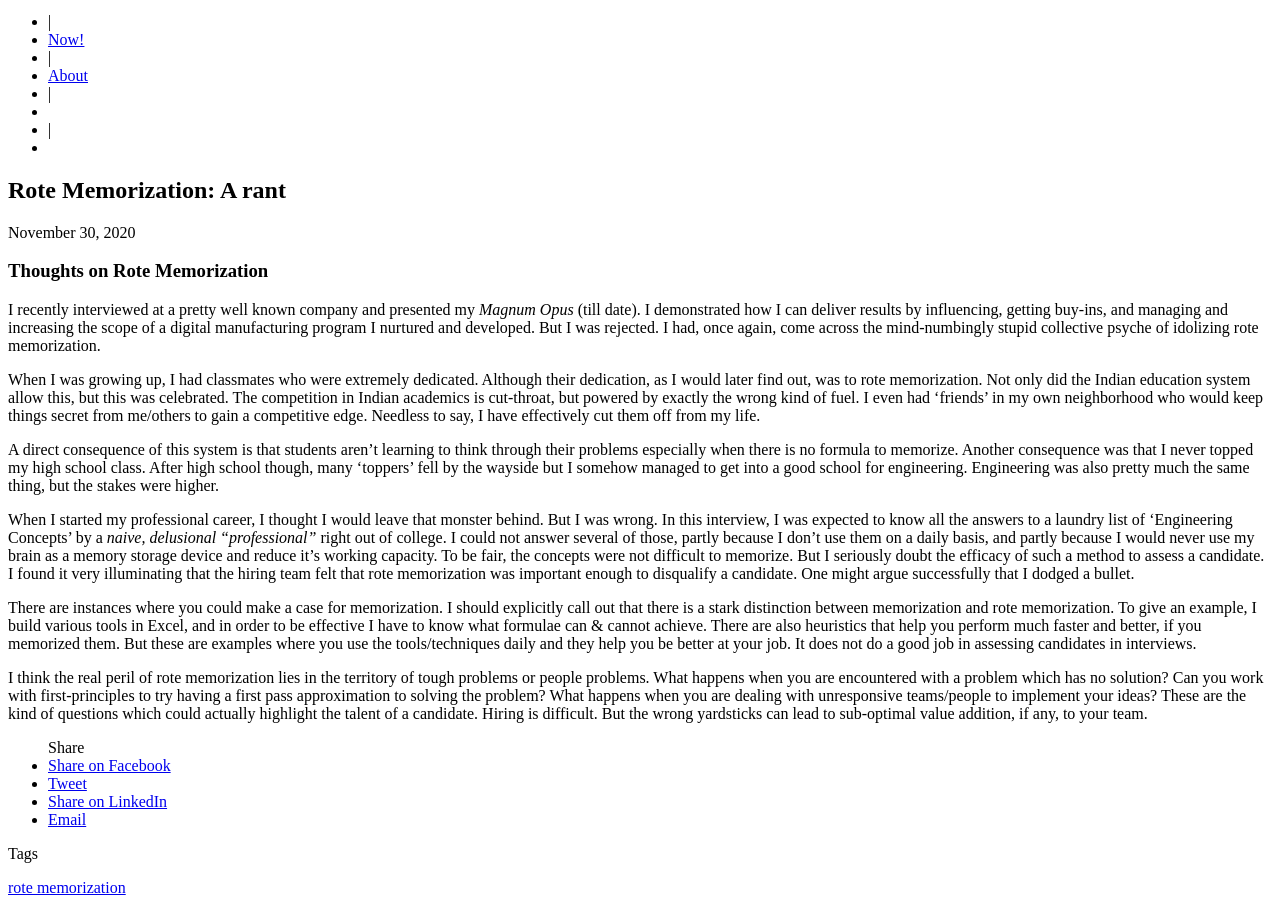
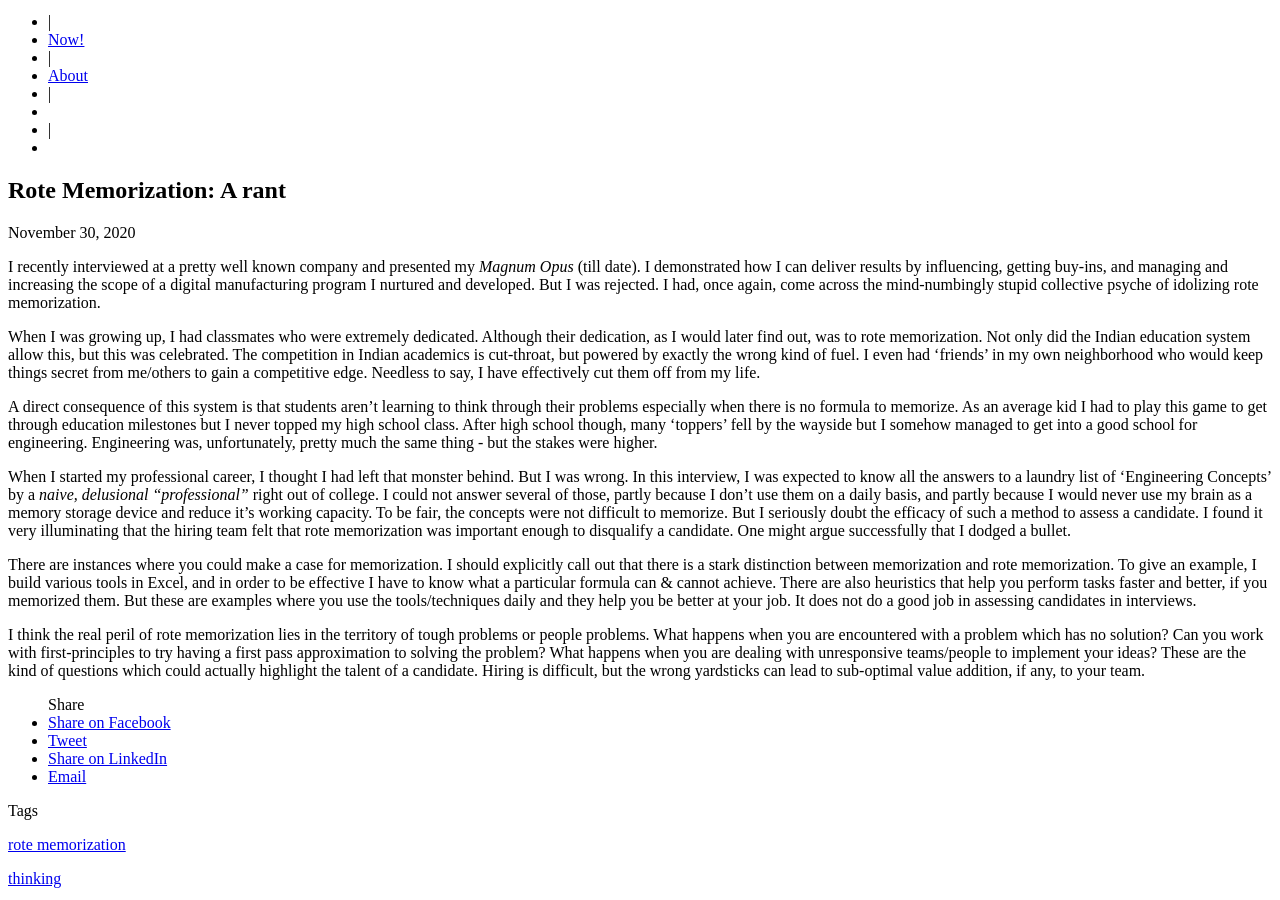
Before and after one commit to nachiketad/nachiketad.github.io, a Jekyll site: the page built from _posts/2020-11-30-Rote-Memorization.md, in a window 1280 px wide and 900 px high, scrolled down 379 px. Built offline with Jekyll 4.4.1, drawn with Linux system fonts in a browser that asks for light colours.

Commit message:
formatting, grammar

```diff
--- a/_posts/2020-11-30-Rote-Memorization.md
+++ b/_posts/2020-11-30-Rote-Memorization.md
@@ -5,16 +5,14 @@
 permalink: /rote-memorization
 ---
 
-# Thoughts on Rote Memorization
 I recently interviewed at a pretty well known company and presented my _Magnum Opus_ (till date). I demonstrated how I can deliver results by influencing, getting buy-ins, and managing and increasing the scope of a digital manufacturing program I nurtured and developed. But I was rejected. I had, once again, come across the mind-numbingly stupid collective psyche of idolizing rote memorization.
 
 When I was growing up, I had classmates who were extremely dedicated. Although their dedication, as I would later find out, was to rote memorization. Not only did the Indian education system allow this, but this was celebrated. The competition in Indian academics is cut-throat, but powered by exactly the wrong kind of fuel. I even had 'friends' in my own neighborhood who would keep things secret from me/others to gain a competitive edge. Needless to say, I have effectively cut them off from my life.
 
-A direct consequence of this system is that students aren't learning to think through their problems especially when there is no formula to memorize. Another consequence was that I never topped my high school class. After high school though, many 'toppers' fell by the wayside but I somehow managed to get into a good school for engineering. Engineering was also pretty much the same thing, but the stakes were higher.
+A direct consequence of this system is that students aren't learning to think through their problems especially when there is no formula to memorize. As an average kid I had to play this game to get through education milestones but I never topped my high school class. After high school though, many 'toppers' fell by the wayside but I somehow managed to get into a good school for engineering. Engineering was, unfortunately, pretty much the same thing - but the stakes were higher.
 
-When I started my professional career, I thought I would leave that monster behind. But I was wrong. In this interview, I was expected to know all the answers to a laundry list of 'Engineering Concepts' by a _naive, delusional "professional"_ right out of college. I could not answer several of those, partly because I don't use them on a daily basis, and partly because I would never use my brain as a memory storage device and reduce it's working capacity. To be fair, the concepts were not difficult to memorize. But I seriously doubt the efficacy of such a method to assess a candidate. I found it very illuminating that the hiring team felt that rote memorization was important enough to disqualify a candidate. One might argue successfully that I dodged a bullet.
+When I started my professional career, I thought I had left that monster behind. But I was wrong. In this interview, I was expected to know all the answers to a laundry list of 'Engineering Concepts' by a _naive, delusional "professional"_ right out of college. I could not answer several of those, partly because I don't use them on a daily basis, and partly because I would never use my brain as a memory storage device and reduce it's working capacity. To be fair, the concepts were not difficult to memorize. But I seriously doubt the efficacy of such a method to assess a candidate. I found it very illuminating that the hiring team felt that rote memorization was important enough to disqualify a candidate. One might argue successfully that I dodged a bullet.
 
-There are instances where you could make a case for memorization. I should explicitly call out that there is a stark distinction between memorization and rote memorization. To give an example, I build various tools in Excel, and in order to be effective I have to know what formulae can & cannot achieve. There are also heuristics that help you perform much faster and better, if you memorized them. But these are examples where you use the tools/techniques daily and they help you be better at your job. It does not do a good job in assessing candidates in interviews.
+There are instances where you could make a case for memorization. I should explicitly call out that there is a stark distinction between memorization and rote memorization. To give an example, I build various tools in Excel, and in order to be effective I have to know what a particular formula can & cannot achieve. There are also heuristics that help you perform tasks faster and better, if you memorized them. But these are examples where you use the tools/techniques daily and they help you be better at your job. It does not do a good job in assessing candidates in interviews.
 
-I think the real peril of rote memorization lies in the territory of tough problems or people problems. What happens when you are encountered with a problem which has no solution? Can you work with first-principles to try having a first pass approximation to solving the problem? What happens when you are dealing with unresponsive teams/people to implement your ideas? These are the kind of questions which could actually highlight the talent of a candidate.
-Hiring is difficult. But the wrong yardsticks can lead to sub-optimal value addition, if any, to your team.
+I think the real peril of rote memorization lies in the territory of tough problems or people problems. What happens when you are encountered with a problem which has no solution? Can you work with first-principles to try having a first pass approximation to solving the problem? What happens when you are dealing with unresponsive teams/people to implement your ideas? These are the kind of questions which could actually highlight the talent of a candidate. Hiring is difficult, but the wrong yardsticks can lead to sub-optimal value addition, if any, to your team.
```
